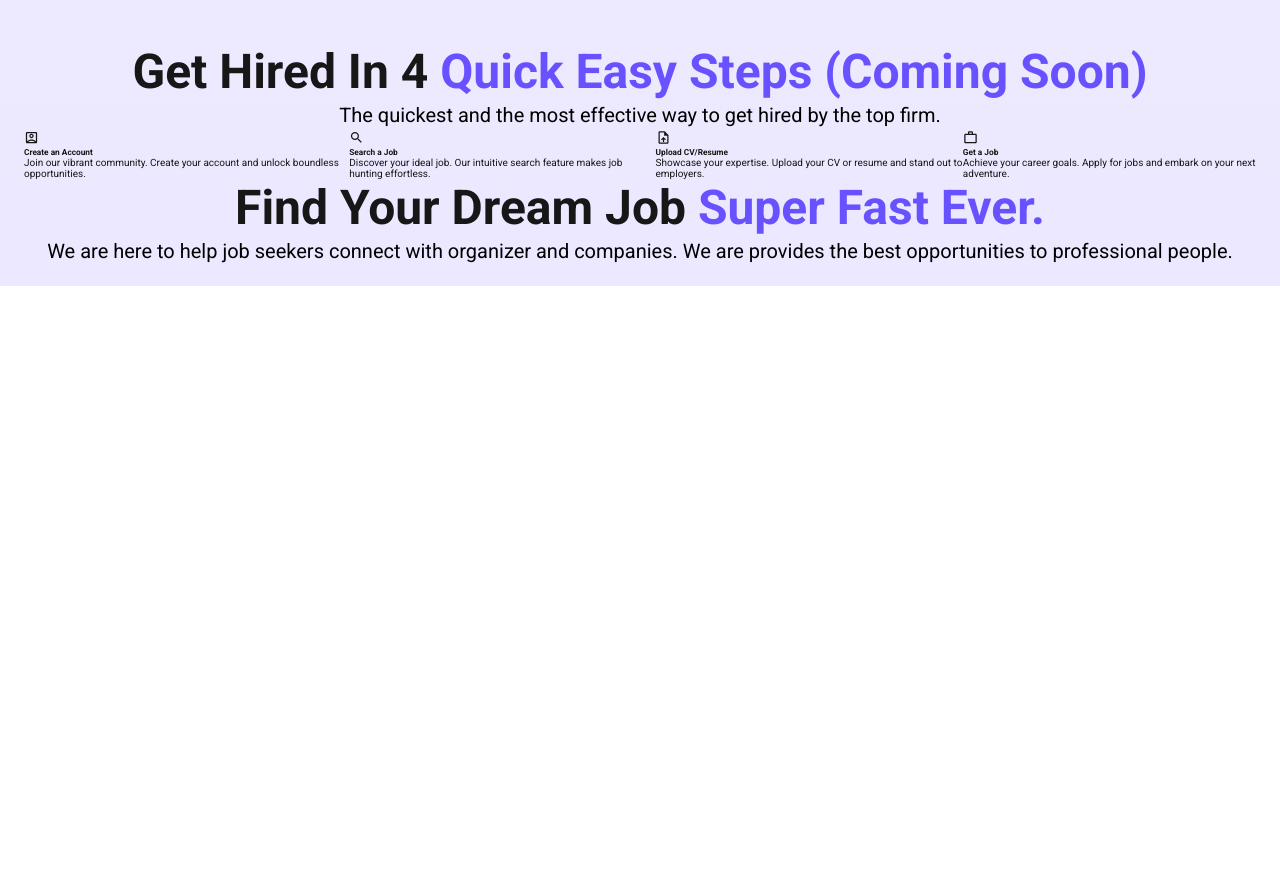
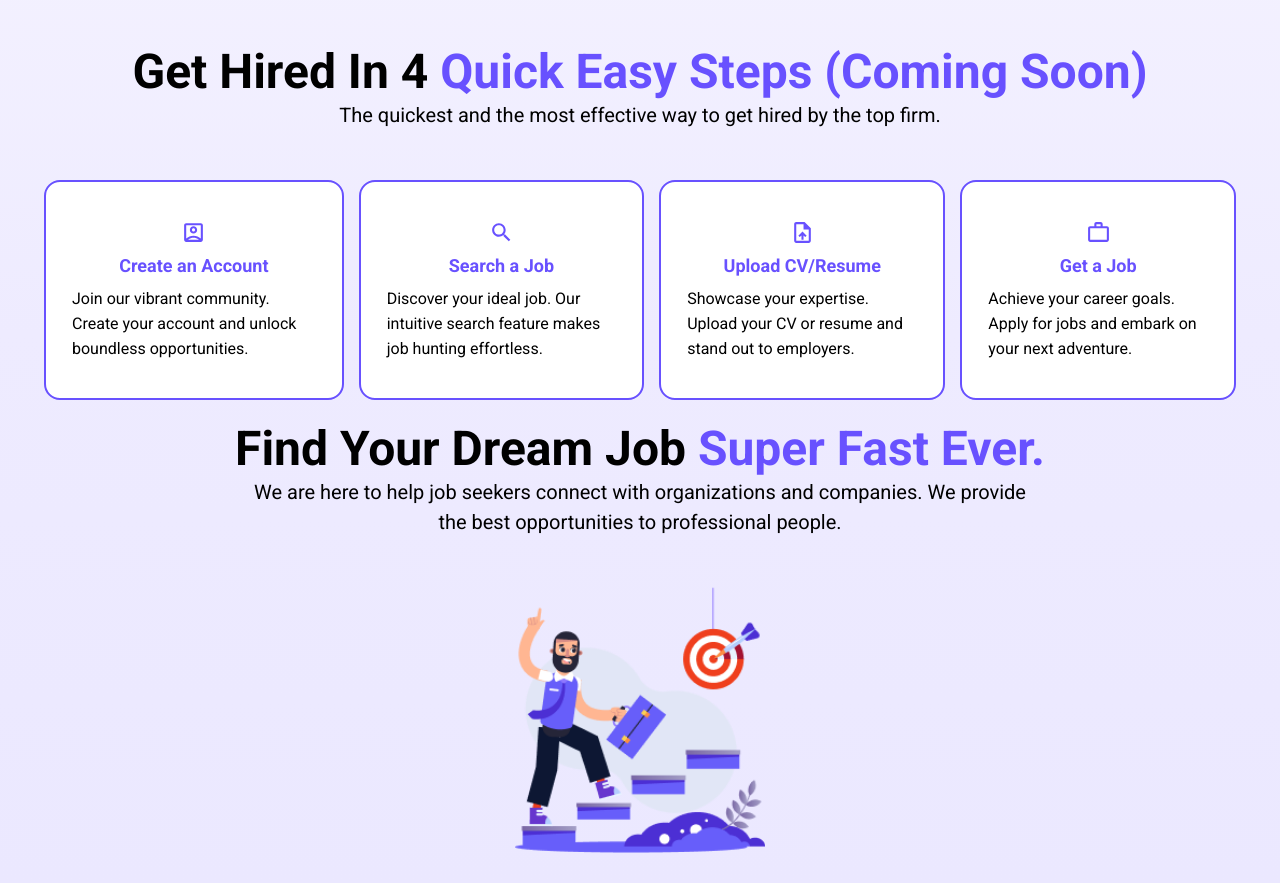
Before and after one commit to hamz-aa/hiring-mine-ui, a React (Vite) app: page / in a window 1280 px wide. Shown: the part 940-1823 px from the top of the page. Before the commit the page ends 1226 px from the top, so only its background shows below. Built offline with nearby package versions, Linux system fonts and the light colour scheme.

Commit message:
completed details

```diff
--- a/src/App.jsx
+++ b/src/App.jsx
@@ -17,6 +17,18 @@ const Img = styled.img`
   height: 100%;
 `;
 
+const ImgContainer = styled.div`
+  display: flex;
+  justify-content: center;
+  padding: 3em 0;
+
+  & > img {
+    max-width: 250px;
+    height: auto;
+    display: block;
+  }
+`;
+
 function App() {
   const [darkMode, setDarkMode] = useState(
     localStorage.getItem("darkMode") || false
@@ -32,6 +44,9 @@ function App() {
         <Landing />
         <Img src="assets/landing-img.png" />
         <Details />
+        <ImgContainer>
+          <Img src="assets/Dream-Job.png" />
+        </ImgContainer>
       </ThemeProvider>
     </>
   );
--- a/src/components/Details.jsx
+++ b/src/components/Details.jsx
@@ -14,6 +14,7 @@ const Heading = styled.h2`
   font-size: 4.8rem;
   font-weight: 600;
   text-align: center;
+  color: ${({ theme }) => theme.text};
 
   & > span {
     color: ${({ theme }) => theme.textPrimary};
@@ -32,13 +33,44 @@ const Text = styled.p`
 
 const CardWrapper = styled.div`
   display: flex;
+  padding: 5em 2em 2em 2em;
+  gap: 15px;
 `;
 
-const Card = styled.div``;
+const Card = styled.div`
+  border: 2px solid ${({ theme }) => theme.textPrimary};
+  background-color: ${({ theme }) => theme.bg};
+  border-radius: 16px;
+  padding: 16px 26px;
+  height: 220px;
+  display: flex;
+  flex-direction: column;
+  align-items: center;
+  justify-content: center;
+  gap: 10px;
 
-const SubHeading = styled.h5``;
+  & > *:first-child {
+    color: ${({ theme }) => theme.textPrimary};
+    font-size: 2.5rem;
+  }
 
-const SubText = styled.p``;
+  &:hover {
+    box-shadow: rgba(104, 81, 255, 0.4) 0px 5px 15px;
+    transition: all 0.6s ease;
+  }
+`;
+
+const SubHeading = styled.h5`
+  font-size: 1.8rem;
+  font-weight: 600;
+  color: ${({ theme }) => theme.textPrimary};
+`;
+
+const SubText = styled.p`
+  font-size: 1.6rem;
+  color: ${({ theme }) => theme.text};
+  line-height: 2.5rem;
+`;
 
 const Details = () => {
   return (
@@ -87,8 +119,9 @@ const Details = () => {
         Find Your Dream Job <span>Super Fast Ever.</span>
       </Heading>
       <Text>
-        We are here to help job seekers connect with organizer and companies. We
-        are provides the best opportunities to professional people.
+        We are here to help job seekers connect with organizations and
+        companies. We provide <br /> the best opportunities to professional
+        people.
       </Text>
     </Container>
   );
```
Also changed, not shown: public/assets/Dream-Job.png (added).
